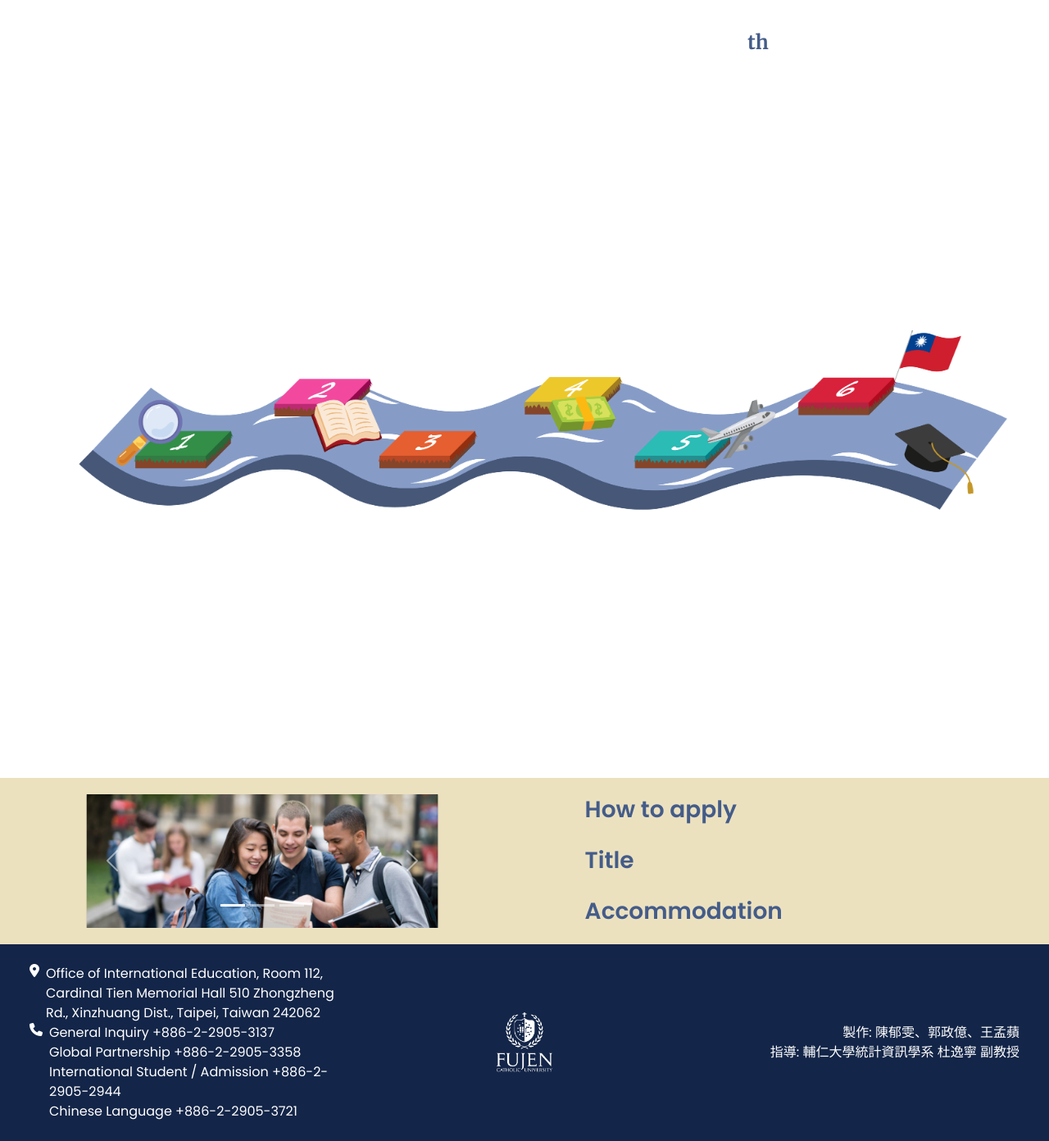
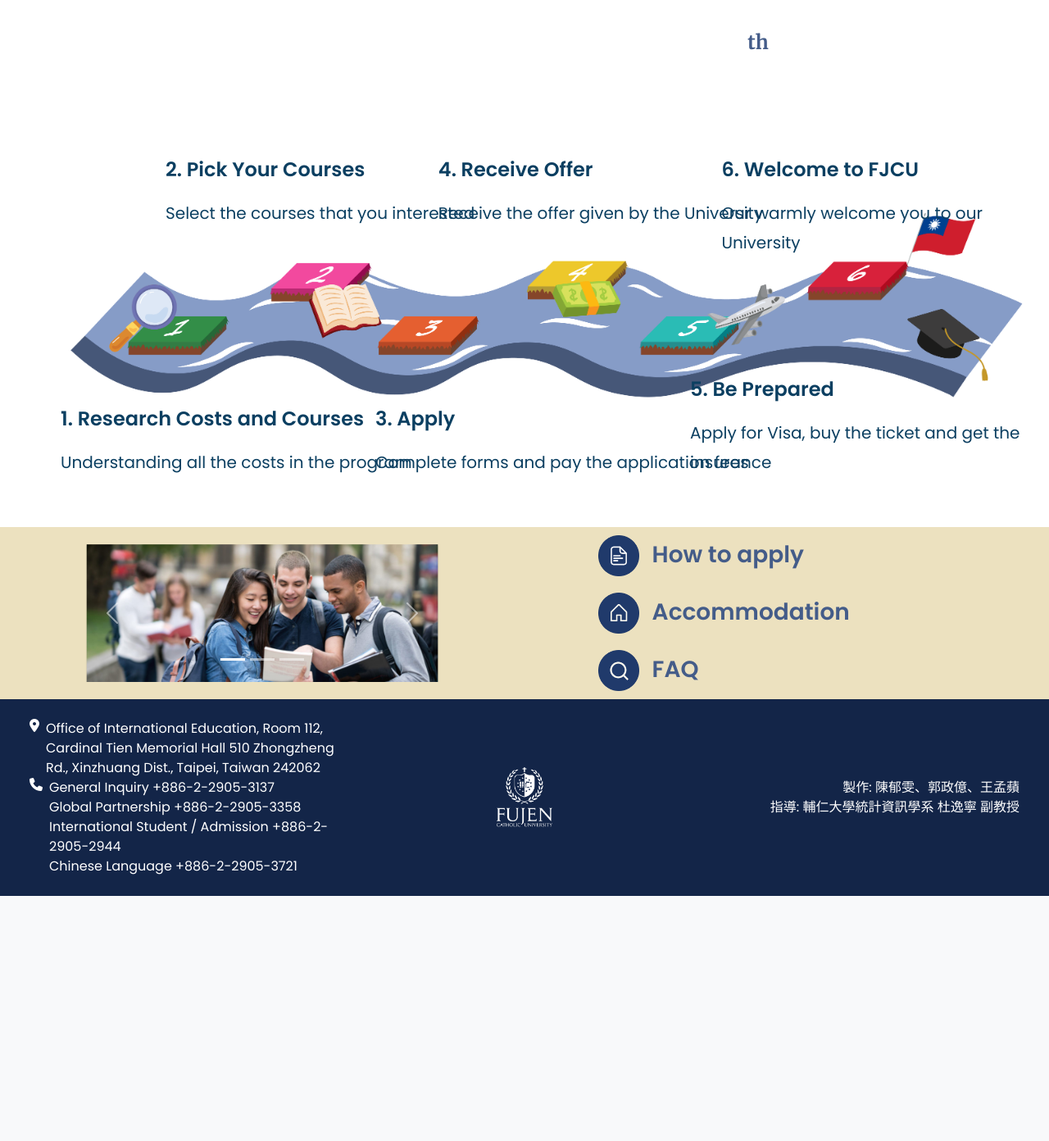
Before and after one commit to yuwen9012/fujenglobal, a PHP site: page /study-abroad.php in a window 1280 px wide. Shown: the part 842-2234 px from the top of the page at 82% size. After the commit the page ends 1935 px from the top, so only its background shows below. Run offline with PHP 8.4, Linux system fonts and the light colour scheme.

Commit message:
流程圖 icon 連結

```diff
--- a/css/study-abroad.css
+++ b/css/study-abroad.css
@@ -191,6 +191,58 @@ h4 {
     color: #445C89;
 }
 
+.flow-block {
+    position: relative;
+}
+
+.overlay-text {
+    position: absolute;
+    color: #0B3F61;
+    padding: 10px;
+    border-radius: 5px;
+    font-size: 1.5rem;
+}
+
+.overlay-text:hover {
+    background-color: rgba(0, 0, 0, 0.2);
+}
+
+#overlay-text-first {
+    bottom: 10%;
+    left: 5%;
+    /* transform: translate(-50%, -50%); */
+}
+
+#overlay-text-second {
+    top: 10%;
+    left: 15%;
+    /* transform: translate(-50%, -50%); */
+}
+
+#overlay-text-third {
+    bottom: 10%;
+    left: 35%;
+    /* transform: translate(-50%, -50%); */
+}
+
+#overlay-text-forth {
+    top: 10%;
+    left: 41%;
+    /* transform: translate(-50%, -50%); */
+}
+
+#overlay-text-fifth {
+    bottom: 10%;
+    left: 65%;
+    /* transform: translate(-50%, -50%); */
+}
+
+#overlay-text-sixth {
+    top: 10%;
+    left: 68%;
+    /* transform: translate(-50%, -50%); */
+}
+
 .info-block {
     background-color: #ECE1BF;
     color: #445C89;
@@ -226,6 +278,10 @@ h4 {
     cursor: pointer;
 }
 
+.img-icon {
+    width: 50px;
+}
+
 footer {
     background-color: #132548 !important;
 }
--- a/study-abroad.php
+++ b/study-abroad.php
@@ -50,7 +50,7 @@
                 <p class="fw-semibold" id="introduction-text">Fu Jen Catholic University (FJCU) is the leading private university in Taiwan and is featured in the THE Impact Rankings for Sustainable Development Goals (SDGs), committed to enhancing social inclusion and environmental conservation. While studying at FJCU, you can immerse yourself in the richness of traditional Chinese culture, gain a profound understanding of Taiwan's advanced technology sector, appreciate the beauty of Taiwan's scenery, and engage in international volunteer activities.</p>
                 <div>
                     <a href="program-introduction.php" class="btn-program"><i class="fas fa-location-arrow"></i></a>
-                    <a href="#" class="btn-bounce fw-semibold">Apply NOW !</a>
+                    <a href="howtoapply.php" class="btn-bounce fw-semibold">Apply NOW !</a>
                 </div>
             </div>
 
@@ -137,7 +137,31 @@
     </div>
 
     <div class="container-fluid flow-block">
-        <img src="images/flow.png" class="container-fluid" alt="Flow Chart">
+        <img src="images/flow.png" class="img-fluid" alt="Flow Chart">
+        <div class="overlay-text" id="overlay-text-first">
+            <p class="fs-4 fw-semibold">1. Research Costs and Courses</p>
+            <span class="fs-5">Understanding all the costs in the program</span>
+        </div>
+        <div class="overlay-text" id="overlay-text-second">
+            <p class="fs-4 fw-semibold">2. Pick Your Courses</p>
+            <span class="fs-5">Select the courses that you interested</span>
+        </div>
+        <div class="overlay-text" id="overlay-text-third">
+            <p class="fs-4 fw-semibold">3. Apply</p>
+            <span class="fs-5">Complete forms and pay the application fees</span>
+        </div>
+        <div class="overlay-text" id="overlay-text-forth">
+            <p class="fs-4 fw-semibold">4. Receive Offer</p>
+            <span class="fs-5">Receive the offer given by the University</span>
+        </div>
+        <div class="overlay-text" id="overlay-text-fifth">
+            <p class="fs-4 fw-semibold">5. Be Prepared</p>
+            <span class="fs-5">Apply for Visa, buy the ticket and get the insurance</span>
+        </div>
+        <div class="overlay-text" id="overlay-text-sixth">
+            <p class="fs-4 fw-semibold">6. Welcome to FJCU</p>
+            <span class="fs-5">Our warmly welcome you to our University</span>
+        </div>
     </div>
 
     <div class="container-fluid info-block">
@@ -172,9 +196,9 @@
             </div>
             <div class="col-md-6">
                 <div class="guide">
-                    <a href="#" class="fs-3 fw-semibold">How to apply</a>
-                    <a href="#" class="fs-3 fw-semibold">Title</a>
-                    <a href="#" class="fs-3 fw-semibold">Accommodation</a>
+                    <a href="howtoapply.php" class="fs-3 fw-semibold"><img src="images/icon-apply.png" class="img-icon mx-3" alt="apply icon">How to apply</a>
+                    <a href="accommodation.php" class="fs-3 fw-semibold"><img src="images/icon-accommodation.png" class="img-icon mx-3" alt="accommodation icon">Accommodation</a>
+                    <a href="#" class="fs-3 fw-semibold"><img src="images/icon-faq.png" class="img-icon mx-3" alt="faq icon">FAQ</a>
                 </div>
             </div>
         </div>
```
Also changed, not shown: images/flow.png, images/icon-accommodation.png (added), images/icon-apply.png (added), images/icon-faq.png (added).
